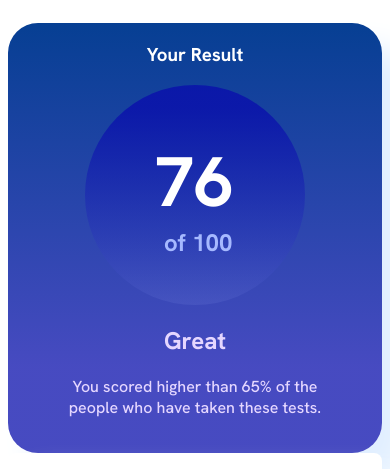
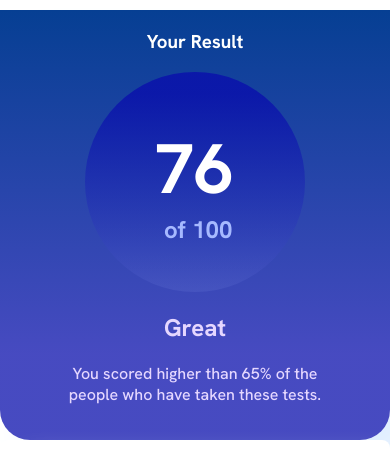
Before and after one commit to MohammedYaseen2023/challange1, a plain HTML site: page index.html in a window 390 px wide. Shown: the top 469 px of the page. Drawn offline with Linux system fonts and the light colour scheme.

Commit message:
change corner

```diff
--- a/style.css
+++ b/style.css
@@ -190,9 +190,13 @@ justify-content: center;
 }
 
 @media (max-width:425px ) {
+    body{
+        margin: 0;
+    }
     main {
         flex-direction: column;
-        margin-top: 10px;
+        /* margin-top: 10px; */
+
 
     }
     .summary-section {
@@ -202,7 +206,9 @@ justify-content: center;
     .result-section{
         width: 100%;
         min-height: 51vh;
+        border-radius: 0px 0px 30px 30px;
     }
 
 
+
 }
```
